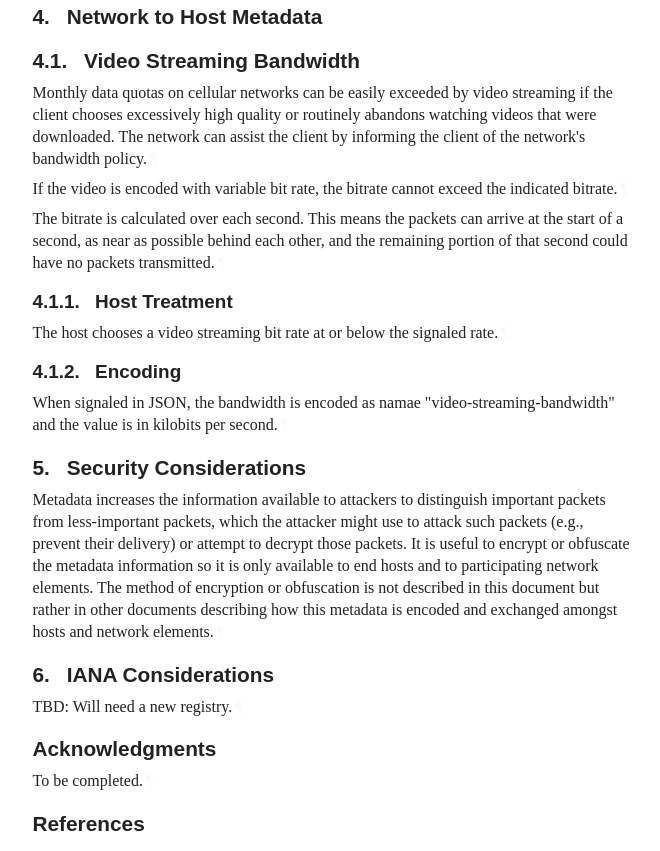
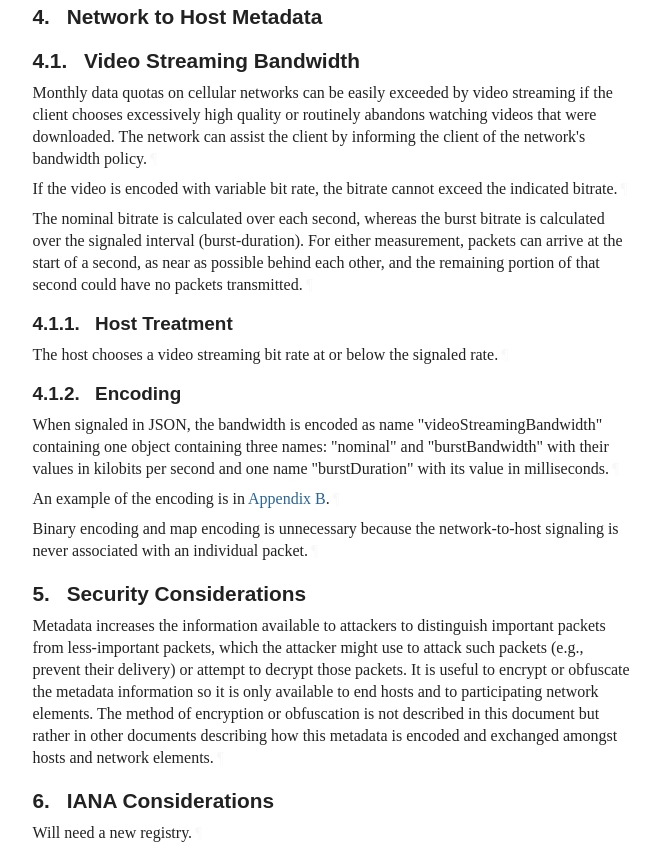
Before and after one commit to danwing/metadata, a plain HTML site: page draft-rw-flow-metadata.html in a window 1280 px wide. Shown: the part 4524-5375 px from the top of the page, without its empty margins (92-752 px from the left). Drawn offline with Linux system fonts and the light colour scheme; a web font is replaced by a local one.

Commit message:
Script updating gh-pages from a7d92e0. [ci skip]

```diff
--- a/draft-rw-flow-metadata.html
+++ b/draft-rw-flow-metadata.html
@@ -1583,9 +1583,11 @@ downloaded.  The network can assist the client by informing the client of the ne
 bandwidth policy.<a href="#section-4.1-1" class="pilcrow">¶</a></p>
 <p id="section-4.1-2">If the video is encoded with variable bit rate, the bitrate cannot exceed the indicated
 bitrate.<a href="#section-4.1-2" class="pilcrow">¶</a></p>
-<p id="section-4.1-3">The bitrate is calculated over each second. This means the packets can arrive at the
-start of a second, as near as possible behind each other, and the remaining portion
-of that second could have no packets transmitted.<a href="#section-4.1-3" class="pilcrow">¶</a></p>
+<p id="section-4.1-3">The nominal bitrate is calculated over each second, whereas the burst
+bitrate is calculated over the signaled interval (burst-duration).
+For either measurement, packets can arrive at the start of a second,
+as near as possible behind each other, and the remaining portion of
+that second could have no packets transmitted.<a href="#section-4.1-3" class="pilcrow">¶</a></p>
 <div id="host-treatment">
 <section id="section-4.1.1">
           <h4 id="name-host-treatment">
@@ -1599,8 +1601,14 @@ of that second could have no packets transmitted.<a href="#section-4.1-3" class=
           <h4 id="name-encoding-5">
 <a href="#section-4.1.2" class="section-number selfRef">4.1.2. </a><a href="#name-encoding-5" class="section-name selfRef">Encoding</a>
           </h4>
-<p id="section-4.1.2-1">When signaled in JSON, the bandwidth is encoded as namae "video-streaming-bandwidth" and
-the value is in kilobits per second.<a href="#section-4.1.2-1" class="pilcrow">¶</a></p>
+<p id="section-4.1.2-1">When signaled in JSON, the bandwidth is encoded as name
+"videoStreamingBandwidth" containing one object containing three
+names: "nominal" and "burstBandwidth" with their values in kilobits
+per second and one name "burstDuration" with its value in
+milliseconds.<a href="#section-4.1.2-1" class="pilcrow">¶</a></p>
+<p id="section-4.1.2-2">An example of the encoding is in <a href="#examples-n2h" class="auto internal xref">Appendix B</a>.<a href="#section-4.1.2-2" class="pilcrow">¶</a></p>
+<p id="section-4.1.2-3">Binary encoding and map encoding is unnecessary because the network-to-host signaling
+is never associated with an individual packet.<a href="#section-4.1.2-3" class="pilcrow">¶</a></p>
 </section>
 </div>
 </section>
@@ -1628,7 +1636,7 @@ and exchanged amongst hosts and network elements.<a href="#section-5-1" class="p
       <h2 id="name-iana-considerations">
 <a href="#section-6" class="section-number selfRef">6. </a><a href="#name-iana-considerations" class="section-name selfRef">IANA Considerations</a>
       </h2>
-<p id="section-6-1">TBD:  Will need a new registry.<a href="#section-6-1" class="pilcrow">¶</a></p>
+<p id="section-6-1">Will need a new registry.<a href="#section-6-1" class="pilcrow">¶</a></p>
 </section>
 </div>
 <div id="acknowledgments">
@@ -2299,7 +2307,23 @@ traffic but a different application.<a href="#appendix-A.3-8" class="pilcrow">¶
       <h2 id="name-example-of-network-to-host-">
 <a href="#appendix-B" class="section-number selfRef">Appendix B. </a><a href="#name-example-of-network-to-host-" class="section-name selfRef">Example of Network-to-Host Metadata for Video Streaming</a>
       </h2>
-<p id="appendix-B-1">TODO.<a href="#appendix-B-1" class="pilcrow">¶</a></p>
+<p id="appendix-B-1">A network element can signal the bandwidth allowed for video streaming. Typically
+this policy limit only exists with cellular network operators (rather than a Wi-Fi
+network for example).<a href="#appendix-B-1" class="pilcrow">¶</a></p>
+<p id="appendix-B-2">The example below indicate the burst bandwidth (2Mbps), burst duration
+(3 seconds), and nominal (non-burst) bandwidth (1Mbps) for the requesting
+user:<a href="#appendix-B-2" class="pilcrow">¶</a></p>
+<div class="alignLeft art-text artwork" id="appendix-B-3">
+<pre>
+{
+  "videoStreamingBandwidth": {
+    "burst": 2048,
+    "burstDuration": 3000,
+    "nominal": 1024
+  }
+}
+</pre><a href="#appendix-B-3" class="pilcrow">¶</a>
+</div>
 </section>
 </div>
 <div id="authors-addresses">
```
Also changed, not shown: draft-rw-flow-metadata.txt.
